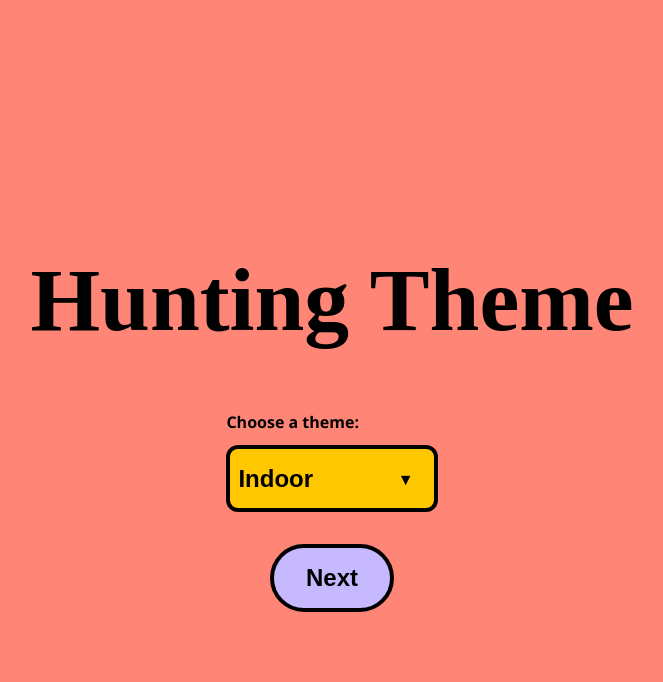
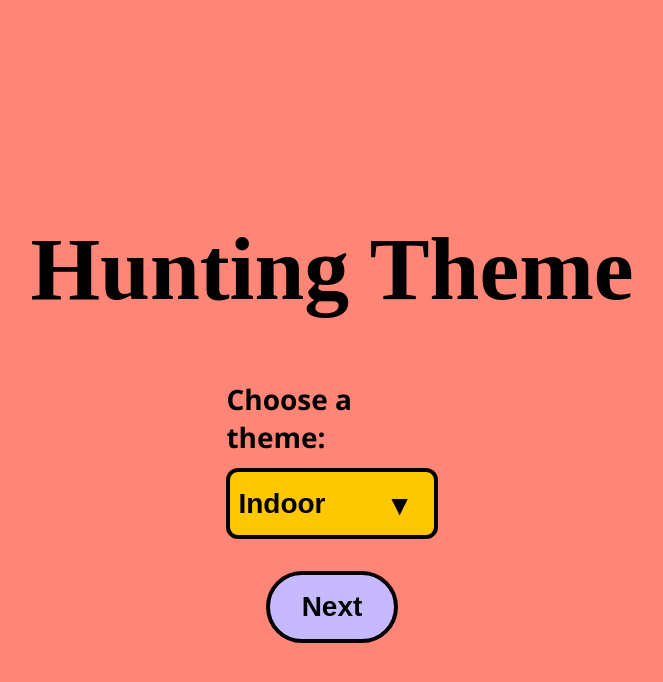
Before and after one commit to tesshuang/scavenger-hunt, a React (Create React App) app: page / in a window 1280 px wide. Both pictures are taken after a click on the button "Start Game". Shown: the top 682 px of the page, without its empty margins (308-971 px from the left). Built offline with nearby package versions, Linux system fonts and the light colour scheme; a web font is replaced by a local one.

Commit message:
Update font-size var for comps

```diff
--- a/src/components/Button/Button.module.css
+++ b/src/components/Button/Button.module.css
@@ -1,8 +1,8 @@
 .btn {
   border: var(--border-style);
   background-color: var(--purple);
-  font-size: 24px;
-  font-weight: 700;
+  font-size: inherit;
+  font-weight: inherit;
 }
 
 .regular {
@@ -11,7 +11,7 @@
 }
 
 .circle {
-  width: 40px;
-  height: 40px;
+  width: calc(var(--font-size) * 2);
+  height: calc(var(--font-size) * 2);
   border-radius: 50%
 }
--- a/src/components/Input/Input.module.css
+++ b/src/components/Input/Input.module.css
@@ -1,6 +1,10 @@
 .container {
   margin: 2rem auto;
   text-align: left;
+}
+
+.container > label {
+  font-size: max(1rem, 1.25rem);
 }
 
 .input {
@@ -12,6 +16,6 @@
   padding: 1rem 2rem;
   margin: 0.75rem auto 0;
   color: white;
-  font-size: 24px;
+  font-size: inherit;
   font-weight: 700;
 }
--- a/src/components/Select/Select.module.css
+++ b/src/components/Select/Select.module.css
@@ -11,6 +11,10 @@
   margin: 0.75rem auto 0;
 }
 
+.select > label {
+  font-size: max(1rem, 1.25rem);
+}
+
 .select > select {
   width: 100%;
   appearance: none;
@@ -20,8 +24,8 @@
   border-radius: var(--border-radius);
   background-color: var(--yellow);
   padding: 1rem 0.5rem;
-  font-size: 24px;
-  font-weight: 700;
+  font-weight: inherit;
+  font-size: inherit;
 }
 
 .select >  select::-ms-expand {
--- a/src/index.css
+++ b/src/index.css
@@ -6,6 +6,7 @@
   --purple: #C7B9FF;
   --border-radius: 12px;
   --border-style: 4px solid black;
+  --font-size: max(1.25rem, 1.75rem);
 }
 
 body {
@@ -14,6 +15,8 @@ body {
   font-family: 'Open Sans', sans-serif;
   -webkit-font-smoothing: antialiased;
   -moz-osx-font-smoothing: grayscale;
+  font-size: var(--font-size);
+  font-weight: 700;
 }
 
 h1, h2, h3, h4 {
```
